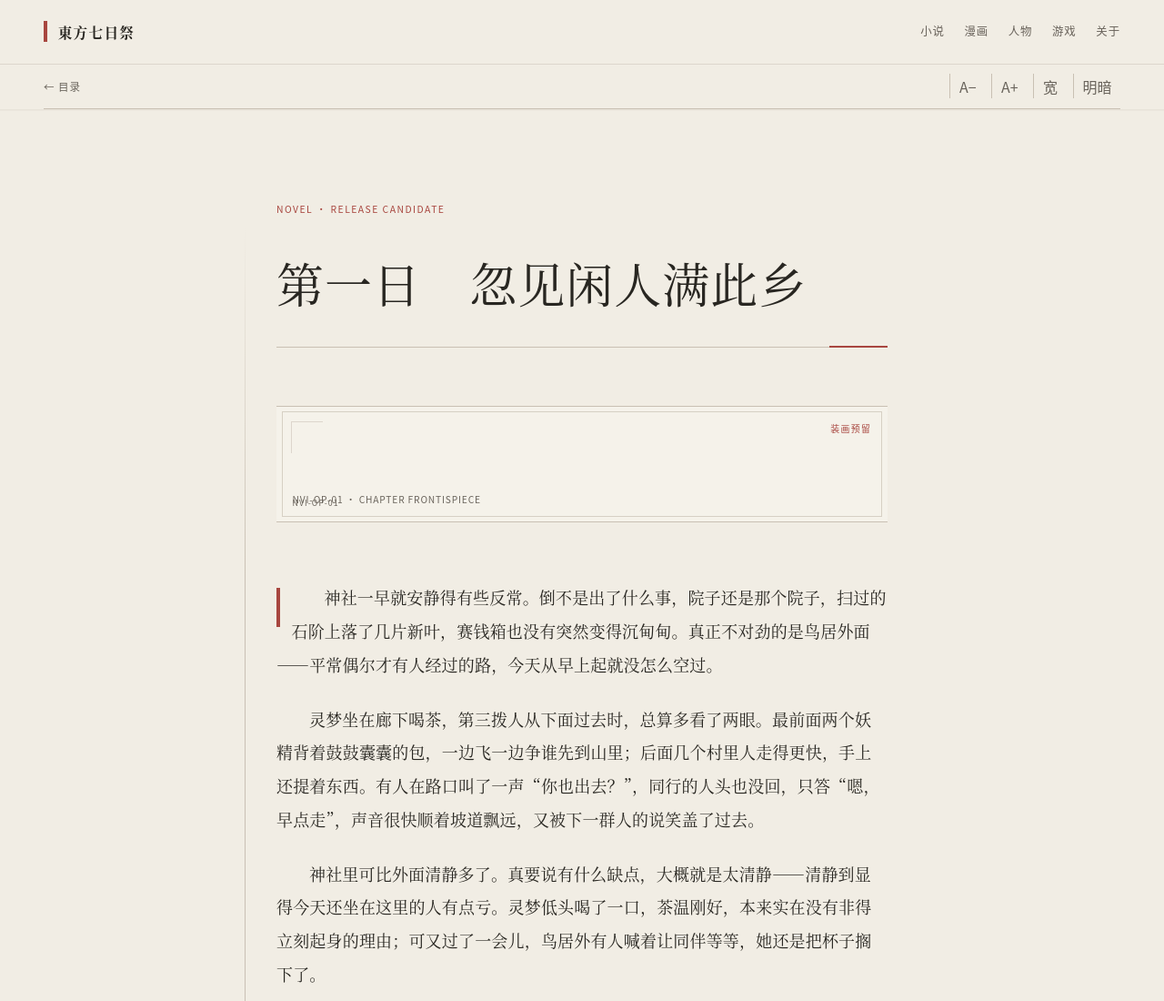
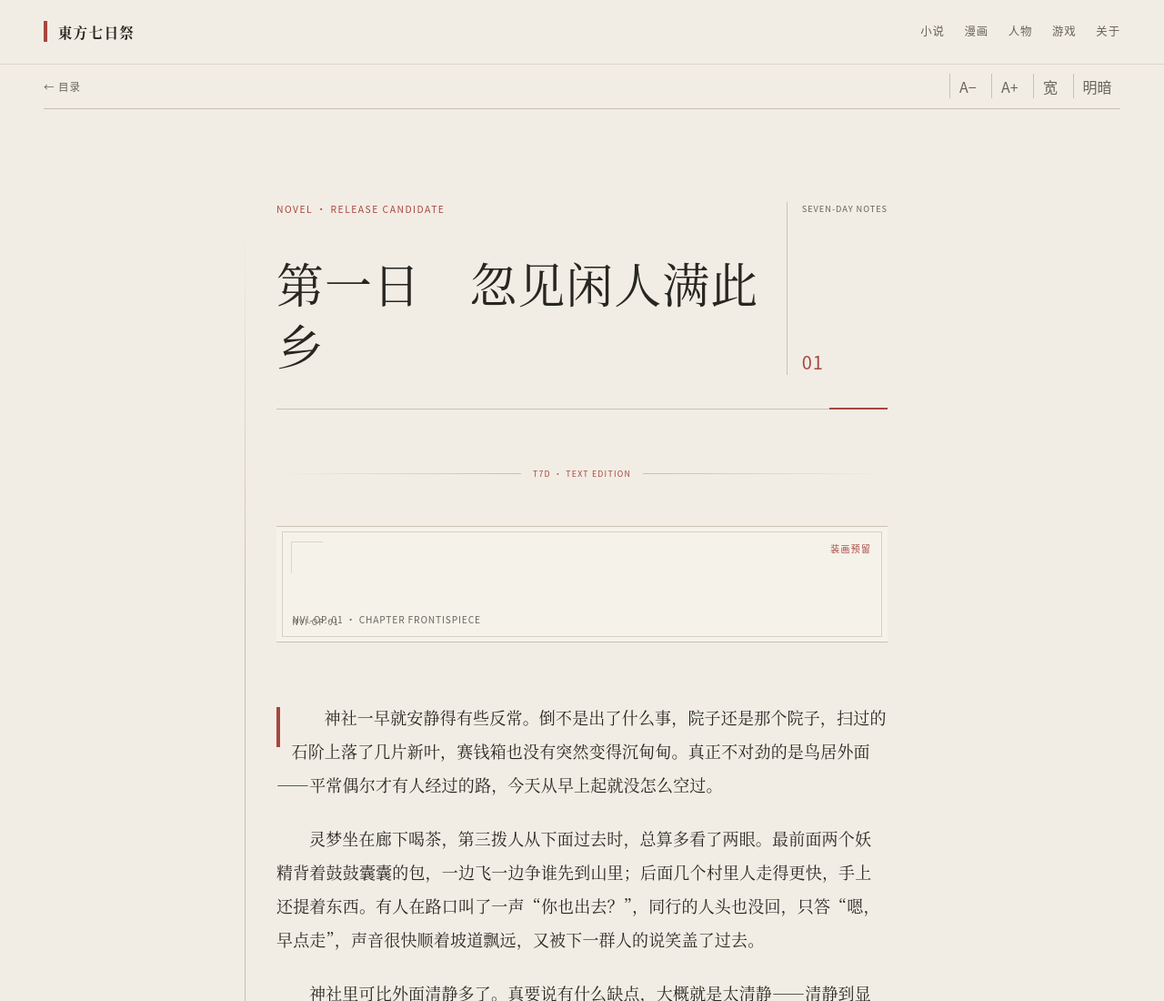
Before and after one commit to odango-chan/t7d-site, an Astro site: page /t7d-site/novel/day-01 in a window 1280 px wide. Shown: the top 1100 px of the page at 91% size. Built offline with nearby package versions, Linux system fonts and the light colour scheme; Astro itself is replaced by a stand-in of ours.

Commit message:
style: enrich novel chapter opening

```diff
--- a/src/pages/novel/[slug].astro
+++ b/src/pages/novel/[slug].astro
@@ -30,7 +30,13 @@ const base = import.meta.env.BASE_URL;
     <header class="reader-head">
       <p class="reader-kicker">Novel · Release Candidate</p>
       <h1 class="reader-title">{chapter.data.title}</h1>
+      <div class="reader-daymark" aria-hidden="true">
+        <span>Seven-Day Notes</span>
+        <strong>{String(chapter.data.order ?? 0).padStart(2, "0")}</strong>
+      </div>
     </header>
+
+    <div class="reader-ornament" aria-hidden="true">T7D · TEXT EDITION</div>
 
     <figure class="illustration-slot" data-slot={chapter.data.openerSlot}>
       {chapter.data.openerSlot} · CHAPTER FRONTISPIECE
```
